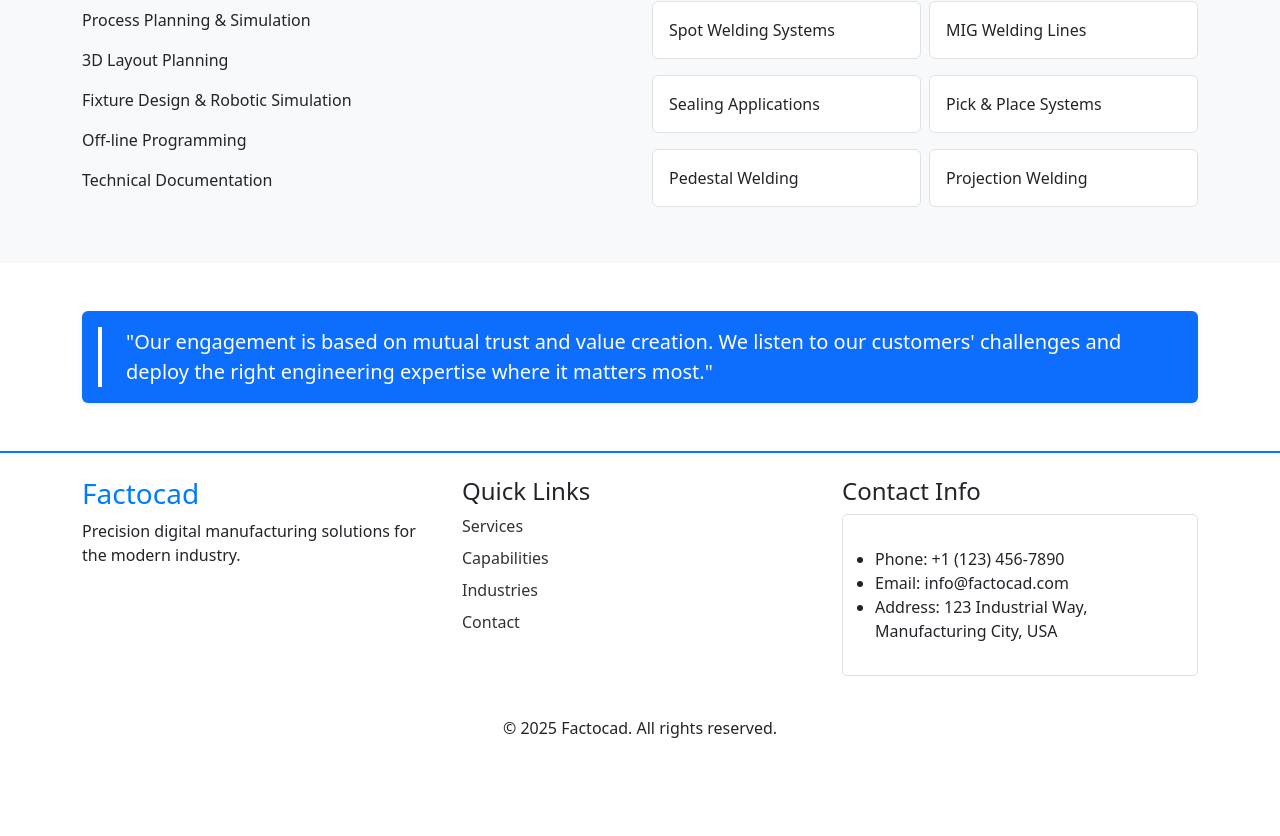
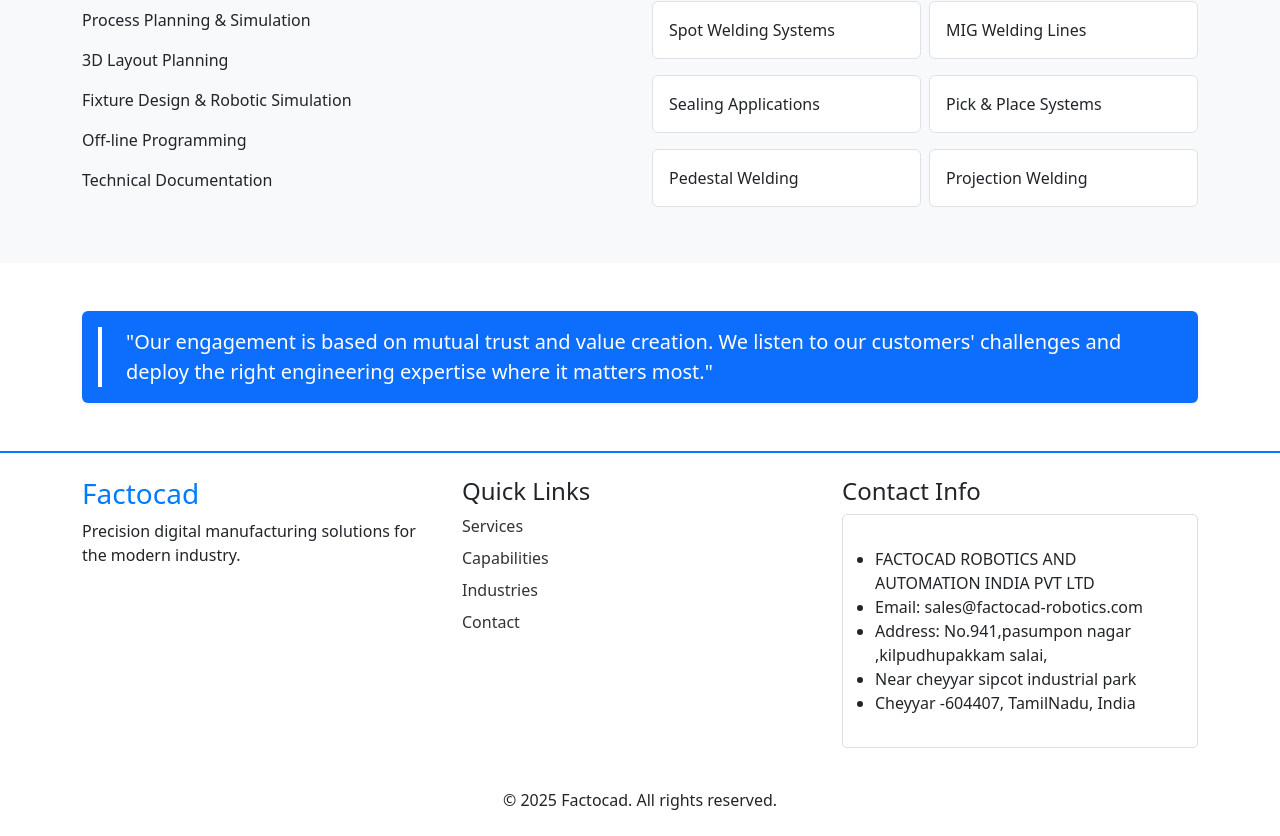
Before and after one commit to Manijmk/factocadproject2, a React (Create React App) app: page /about in a window 1280 px wide. Shown: the part 1582-2418 px from the top of the page. Before the commit the page ends 2346 px from the top, so only its background shows below. Built offline with nearby package versions, Linux system fonts and the light colour scheme.

Commit message:
change in address

```diff
--- a/src/components/Contact.js
+++ b/src/components/Contact.js
@@ -27,11 +27,19 @@
             <div className="contact-info">
               <h3>Get in Touch</h3>
               <p>We'd love to hear from you! Reach out for inquiries or collaborations.</p>
-              <ul className="contact-details">
+              {/* <ul className="contact-details">
                 <li>Phone: +1 (123) 456-7890</li>
                 <li>Email: info@factocad.com</li>
                 <li>Address: 123 Industrial Way, Manufacturing City, USA</li>
-              </ul>
+              </ul> */}
+
+              <ul className="contact-details">
+              <li> FACTOCAD ROBOTICS AND AUTOMATION INDIA PVT LTD </li>
+              <li>Email: sales@factocad-robotics.com</li>
+              {/* <li>Address: No.941,pasumpon nagar ,kilpudhupakkam salai,</li>
+              <li>Near cheyyar sipcot industrial park </li>
+              <li>Cheyyar -604407, TamilNadu, India </li> */}
+            </ul>
             </div>
           </Col>
         </Row>
--- a/src/components/Footer.js
+++ b/src/components/Footer.js
@@ -22,9 +22,11 @@
           <Col md={4}>
             <h4>Contact Info</h4>
             <ul className="contact-info">
-              <li>Phone: +1 (123) 456-7890</li>
-              <li>Email: info@factocad.com</li>
-              <li>Address: 123 Industrial Way, Manufacturing City, USA</li>
+              <li> FACTOCAD ROBOTICS AND AUTOMATION INDIA PVT LTD </li>
+              <li>Email: sales@factocad-robotics.com</li>
+              <li>Address: No.941,pasumpon nagar ,kilpudhupakkam salai,</li>
+              <li>Near cheyyar sipcot industrial park </li>
+              <li>Cheyyar -604407, TamilNadu, India </li>
             </ul>
           </Col>
         </Row>
```
Also changed, not shown: package.json (+6 -3 lines), 1 other file (tests, documents, lock files or other folders).
